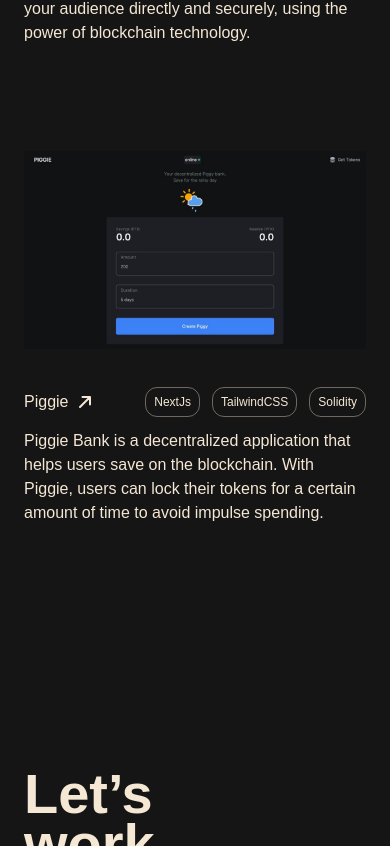
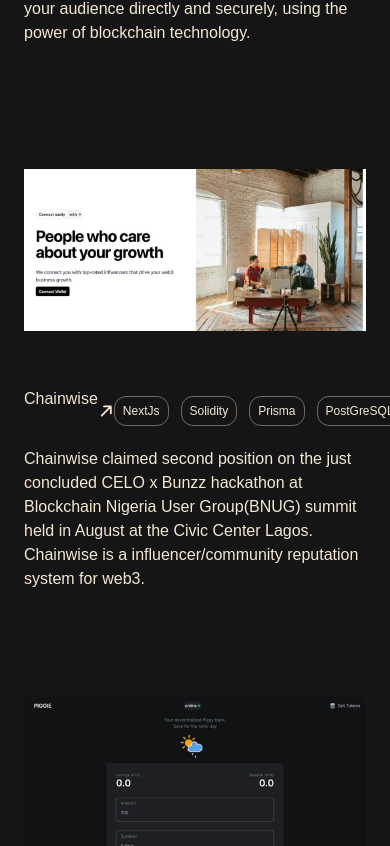
Before and after one commit to iamendy/nnamdiumeh, a Next.js app: page /works in a window 390 px wide. Shown: the part 1178-2024 px from the top of the page. Built offline with nearby package versions, Linux system fonts and the light colour scheme; no server answers; a web font is replaced by a local one.

Commit message:
update: added chainwise to works

```diff
--- a/src/components/Navbar.tsx
+++ b/src/components/Navbar.tsx
@@ -43,13 +43,6 @@
         >
           About
         </Link>
-        <a
-          href="https://blog.nnamdiumeh.dev"
-          target="_blank"
-          className="lg:text-lg hover:animate-pulse active:animate-none"
-        >
-          Blog
-        </a>
         <Link
           href="/works"
           className={`${
@@ -58,6 +51,20 @@
         >
           Works
         </Link>
+        <a
+          href="https://blog.nnamdiumeh.dev"
+          target="_blank"
+          className="lg:text-lg hover:animate-pulse active:animate-none"
+        >
+          Blog
+        </a>
+        <a
+          href="https://github.com/iamendy"
+          target="_blank"
+          className="lg:text-lg hover:animate-pulse active:animate-none"
+        >
+          Github
+        </a>
 
         <a
           href="/CV_NnamdiUmeh.pdf"
--- a/src/constants/works.ts
+++ b/src/constants/works.ts
@@ -54,6 +54,37 @@
     year: "2023",
   },
   {
+    title: "Chainwise",
+    description: [
+      "Chainwise claimed second position on the just concluded CELO x Bunzz hackathon at Blockchain Nigeria User Group(BNUG) summit held in August at the Civic Center Lagos. Chainwise is a influencer/community reputation system for web3.",
+      "Chainwise is a fullstack dApp solution that connects businesses with web3 influencers and communitites while eliminating bad actors.",
+    ],
+    ext: {
+      text: "View Announcement Tweet (Soon)",
+      link: "#",
+    },
+
+    thumbnail: "/img/chainwise.jpg",
+    tags: ["NextJs", "Solidity", "Prisma", "PostGreSQL"],
+    links: [
+      {
+        name: "Live Link",
+        link: "https://chainwise.vercel.app",
+      },
+      {
+        name: "GitHub Link",
+        link: "https://github.com/iamendy/chainwise",
+      },
+      {
+        name: "Live Demo",
+        link: "https://www.loom.com/share/954893c940a74b5292a3030785b10446?sid=096ce8ad-0950-42cd-a1e4-112b3f4058df",
+      },
+    ],
+    client: "CELO X Bunzz",
+    role: "Hacker",
+    year: "2023",
+  },
+  {
     title: "Piggie",
     description: [
       "Piggie Bank is a decentralized application that helps users save on the blockchain. With Piggie, users can lock their tokens for a certain amount of time to avoid impulse spending.",
--- a/src/pages/works/[slug]/index.tsx
+++ b/src/pages/works/[slug]/index.tsx
@@ -17,13 +17,16 @@
 
   return (
     <section className="px-[24px] lg:px-[48px] xl:max-w-7xl xl:mx-auto flex flex-col pt-32 pb-28 lg:pt-[250px] lg:pb-[200px]">
-      <Link href="/works" className="w-fit">
+      <div
+        onClick={() => router?.back()}
+        className="w-fit hover:cursor-pointer"
+      >
         <div className="flex space-x-1 items-center hover:scale-[105%] transition-all">
           <BackArrow />
 
           <span>Back</span>
         </div>
-      </Link>
+      </div>
 
       <div className="lg:flex lg:justify-between">
         <div className="flex flex-col gap-y-12 lg:gap-y-16 mt-4 lg:w-[60%] overflow-hidden">
```
Also changed, not shown: public/img/chainwise.jpg (added).
